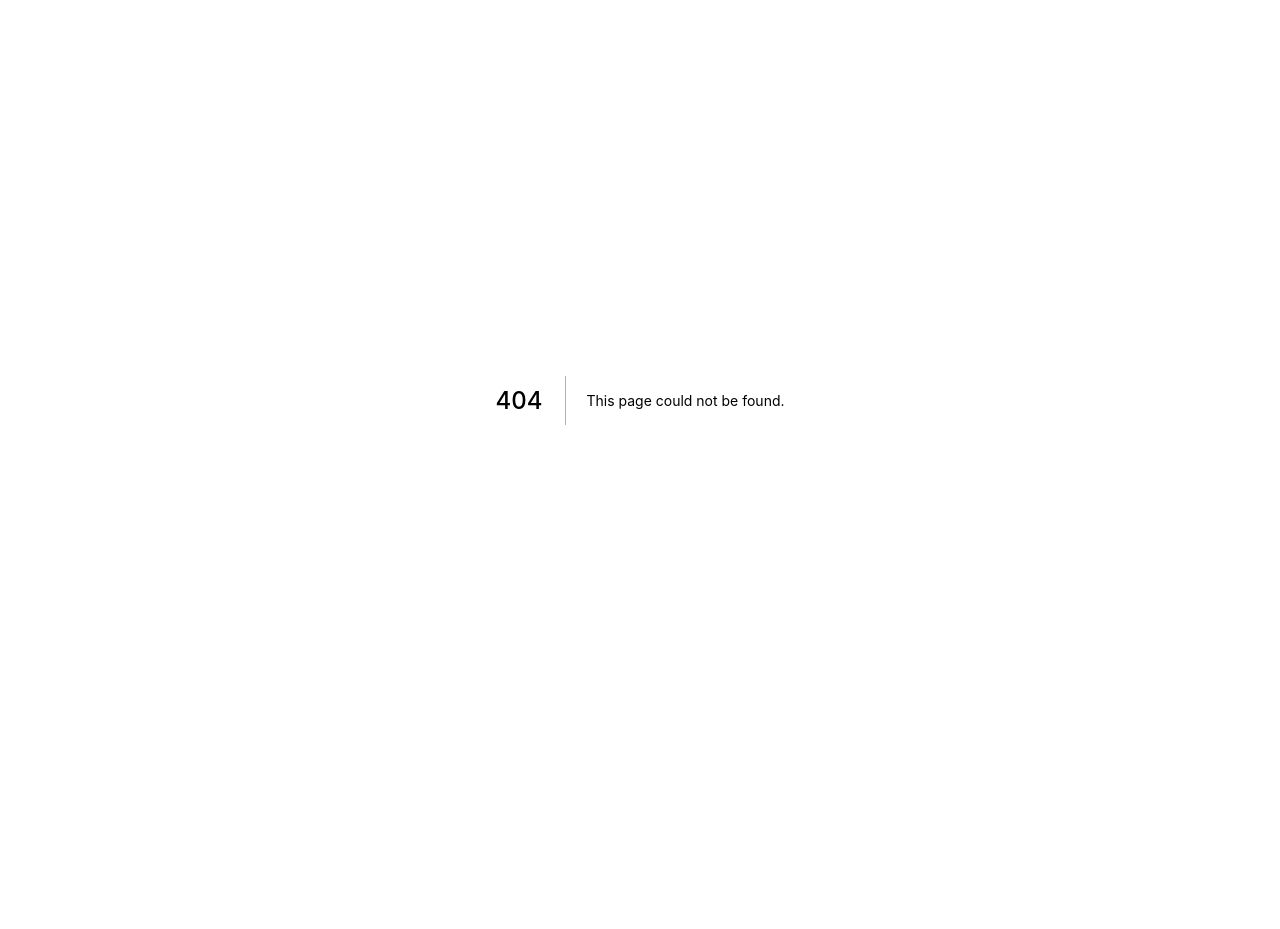
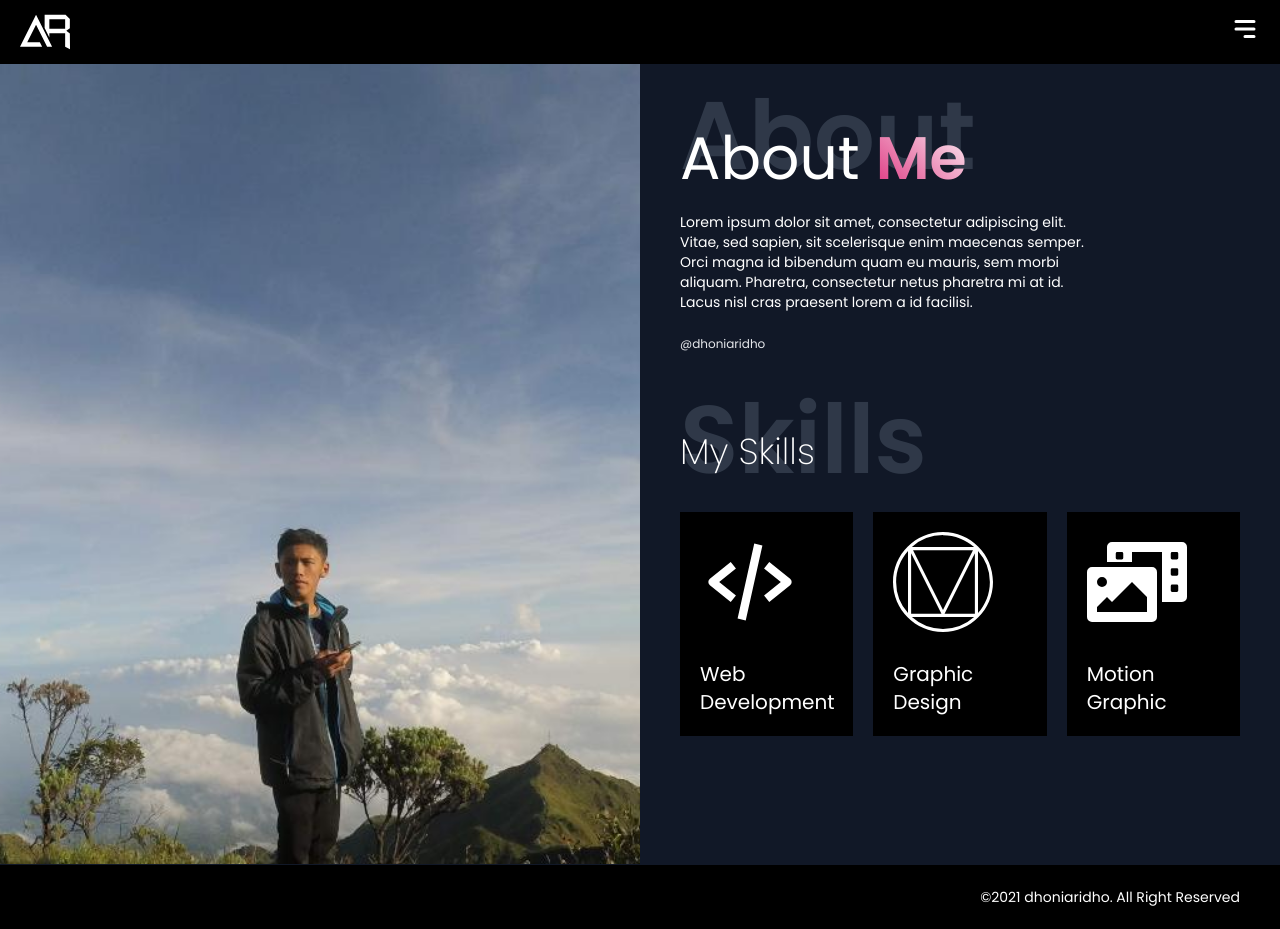
Before and after one commit to dhoniaridho/ahmadridhoni-v1, a Next.js app: page /about in a window 1280 px wide. Before the commit this address had no page. Before the commit the page ends 800 px from the top, so only its background shows below. Built offline with nearby package versions, Linux system fonts and the light colour scheme.

Commit message:
add: about page

```diff
--- a/components/layouts/navigation.js
+++ b/components/layouts/navigation.js
@@ -9,6 +9,10 @@ const navigations = [
     {
         name: 'home',
         href: '/'
+    },
+    {
+        name: 'about',
+        href: '/about'
     },
     {
         name: 'portfolio',
--- /dev/null
+++ b/pages/about.js
@@ -0,0 +1,53 @@
+import MainLayout from "~/components/layouts/main-layout";
+import Me from '../assets/images/me.jpg'
+import { BiCodeAlt } from 'react-icons/bi'
+import { SiMaterialdesign } from 'react-icons/si'
+import { FaPhotoVideo } from 'react-icons/fa'
+
+export default function About() {
+    return(
+        <MainLayout>
+            <div className="min-h-screen text-white bg-gray-900 flex flex-col md:flex-row md:justify-between">
+                <div className="w-full md:w-1/2 pointer-events-none">
+                    <img alt="dhoniaridho" className="h-full object-cover" src={Me.src} />
+                </div>
+                <div className="w-full md:w-1/2 my-16 relative">
+                    <div className="px-10">
+                        <h1 className="text-8xl absolute text-gray-700 opacity-80 -mt-10 font-bold whitespace-nowrap">About</h1>
+                        <h1 className="text-6xl relative">About <span className="bg-gradient-to-tr text-transparent bg-clip-text from-pink-600 font-semibold to-white">Me</span></h1>
+                        <p className="text-sm w-3/4 my-6 select-text">
+                            Lorem ipsum dolor sit amet, consectetur adipiscing elit. Vitae, sed sapien, sit scelerisque enim maecenas semper. Orci magna id bibendum quam eu mauris, sem morbi aliquam. Pharetra, consectetur netus pharetra mi at id. Lacus nisl cras praesent lorem a id facilisi.
+                        </p>
+                        <p className="text-xs text-gray-200">
+                            @dhoniaridho
+                        </p>
+                    </div>
+                    <div className="mx-10 mt-20 relative">
+                        <h1 className="text-8xl absolute text-gray-700 opacity-80 -mt-10 font-bold">Skills</h1>
+                        <h1 className="text-4xl font-extralight relative">My Skills</h1>
+                        <div className="grid grid-cols-1 md:grid-cols-3 gap-5 mt-10">
+                            <div className="w-full h-full bg-black hover:bg-indigo-800 p-5">
+                                <div className="h-32">
+                                    <BiCodeAlt size="100px" />
+                                </div>
+                                <h1 className="text-xl">Web Development</h1>
+                            </div>
+                            <div className="w-full h-full bg-black hover:bg-indigo-800 p-5">
+                                <div className="h-32">
+                                    <SiMaterialdesign size="100px" />
+                                </div>
+                                <h1 className="text-xl">Graphic Design</h1>
+                            </div>
+                            <div className="w-full h-full bg-black hover:bg-indigo-800 p-5">
+                                <div className="h-32">
+                                    <FaPhotoVideo size="100px" />
+                                </div>
+                                <h1 className="text-xl">Motion Graphic</h1>
+                            </div>
+                        </div>
+                    </div>
+                </div>
+            </div>
+        </MainLayout>
+    )
+}
--- a/pages/contact.js
+++ b/pages/contact.js
@@ -38,7 +38,7 @@ export default function Contact() {
                     </div>
                     <div>
                         <div className="mb-10 w-3/4 flex-1">
-                            <h1 className="text-gray-800 -ml-10 text-7xl font-bold -mb-10">CONTACT</h1>
+                            <h1 className="opacity-40 text-gray-600 -ml-10 text-7xl font-bold -mb-10">CONTACT</h1>
                             <div className="relative">
                             <p className="text-sm text-gray-400 mb-2 uppercase">
                                 Say hello world to me
@@ -130,7 +130,7 @@ export default function Contact() {
                 </div>
             </section>
             <section className="bg-black text-white px-5 md:px-20 py-16">
-                <h1 className="text-gray-800 text-7xl font-bold -mb-10">SOCIAL</h1>
+                <h1 className="text-7xl font-bold -mb-10 opacity-40 text-gray-600">SOCIAL</h1>
                 <div className="relative">
                     <p className="text-sm text-gray-400 mb-5 uppercase">
                         Consult your problems
```
Also changed, not shown: assets/images/me.jpg (added).
